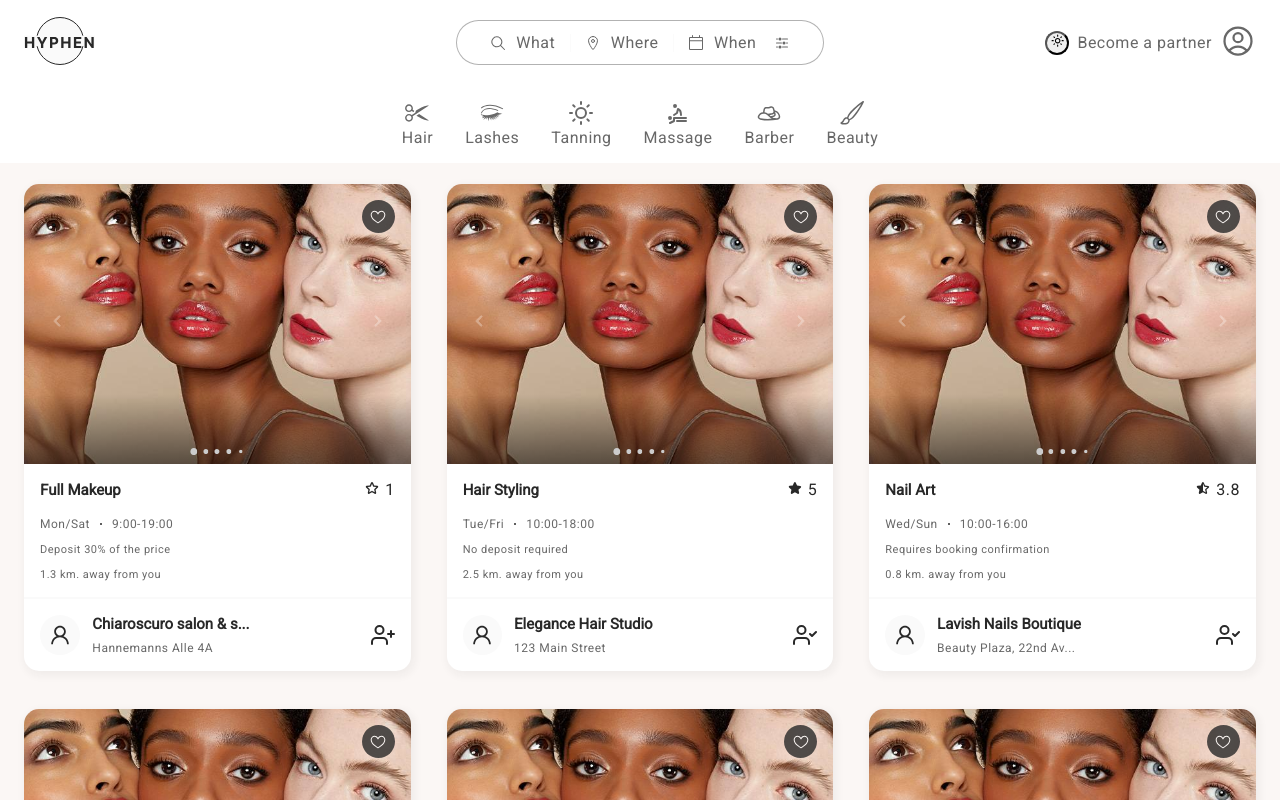
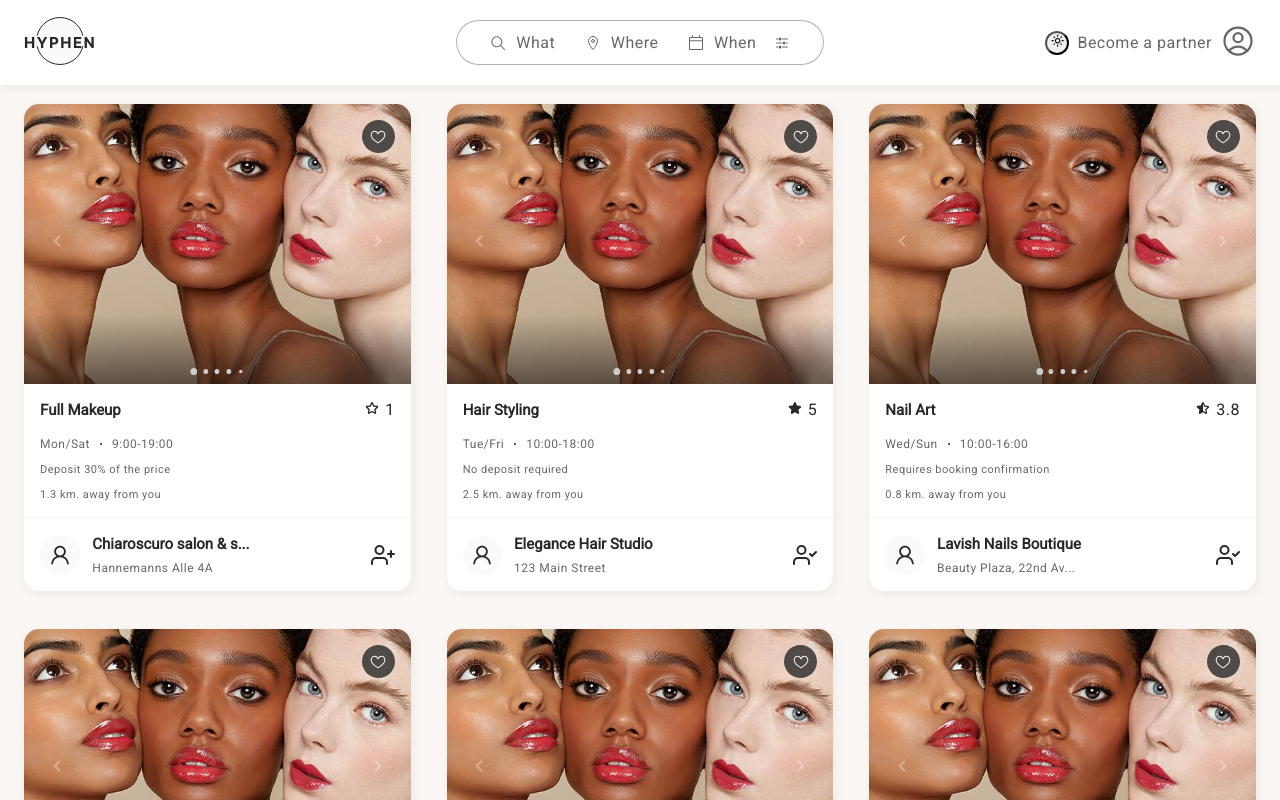
Before and after one commit to osampilona/hypen, a Next.js app: page / in a window 1280 px wide. Shown: the top 800 px of the page. Built offline with nearby package versions, Linux system fonts and the light colour scheme.

Commit message:
removing subnavigation from structure

```diff
--- a/src/app/styles.module.scss
+++ b/src/app/styles.module.scss
@@ -7,7 +7,7 @@
   background-color: var(--background-color);
   color: var(--text-color);
   margin-bottom: 4rem;
-  margin-top: 10rem;
+  margin-top: 5rem;
 
   @include respond-to($breakpoint-xl, min) {
     margin-bottom: 0;
--- a/src/components/NavigationBar/NavigationBar.tsx
+++ b/src/components/NavigationBar/NavigationBar.tsx
@@ -83,9 +83,9 @@ const NavigationBar = ({
           </div>
         </div>
         {!isSimpleNavbar && <SearchBar />}
-        {!isSimpleNavbar && !isScrolled && (
+        {/* {!isSimpleNavbar && !isScrolled && (
           <SubNavigationBar items={serviceItems} />
-        )}
+        )} */}
       </div>
     </div>
   );
```
Also changed, not shown: 1 other file (tests, documents, lock files or other folders).
